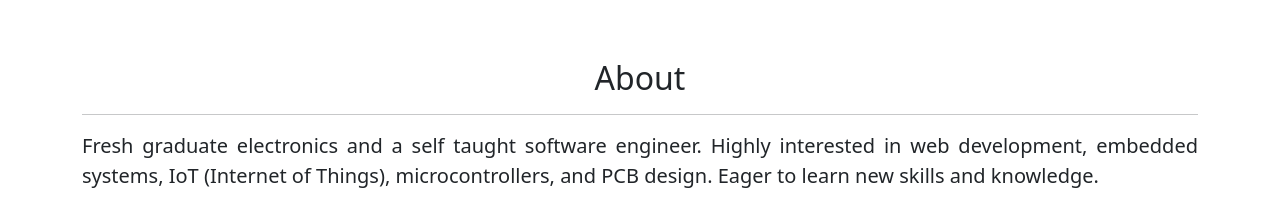
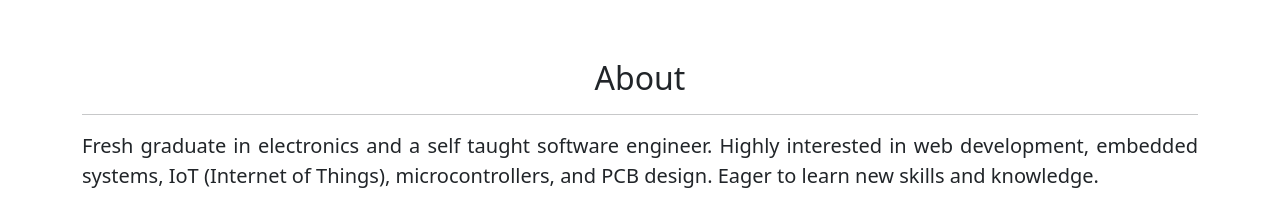
Before and after one commit to junonurakbar/junonurakbar.github.io, a plain HTML site: page index.html in a window 1280 px wide. Shown: the part 569-773 px from the top of the page. Drawn offline with nearby package versions, Linux system fonts and the light colour scheme.

Commit message:
Update index.html

```diff
--- a/index.html
+++ b/index.html
@@ -77,7 +77,7 @@
         <div class="row justify-content-center fs-5" >
           <div class="col-md-12 about-me">
             <p>
-              Fresh graduate electronics and a self taught software engineer. Highly interested in web development, embedded systems, IoT (Internet of Things), microcontrollers, and PCB design. Eager to learn new skills and knowledge.
+              Fresh graduate in electronics and a self taught software engineer. Highly interested in web development, embedded systems, IoT (Internet of Things), microcontrollers, and PCB design. Eager to learn new skills and knowledge.
             </p>
             <p><b>Programming Languages: </b>C/C++, JavaScript, SQL, PHP</p>
             <p><b>Frameworks: </b> Boostrap, ExpressJS</p>
```
